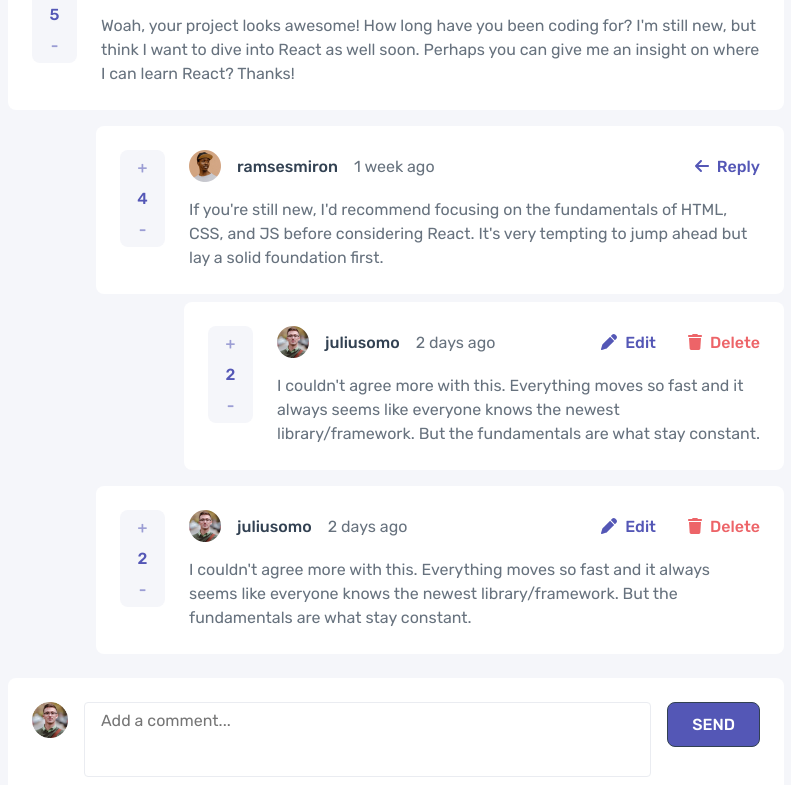
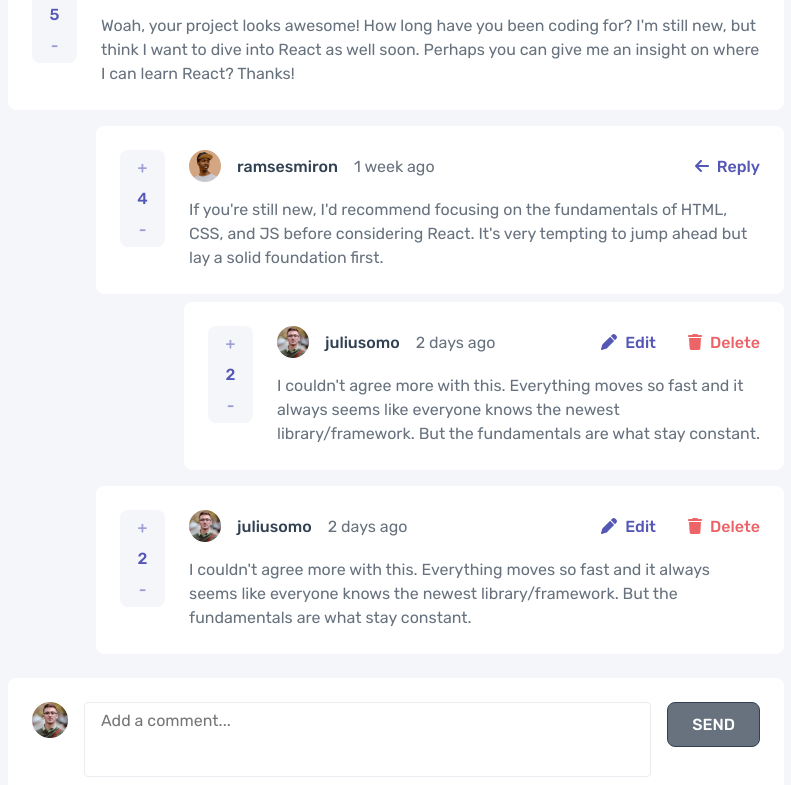
Before and after one commit to Dunkelhaiser/Interactive-Comment-Section, a React (Vite) app: page / in a window 1280 px wide. Shown: the part 490-1275 px from the top of the page, without its empty margins (244-1035 px from the left). Built offline with nearby package versions, Linux system fonts and the light colour scheme.

Commit message:
Added disabled button

```diff
--- a/src/components/Button/Button.module.scss
+++ b/src/components/Button/Button.module.scss
@@ -12,6 +12,15 @@
     --color-hover: var(--pale-red);
     --color-active: var(--dark-red);
     --color-border: var(--dark-red);
+}
+
+button[disabled] {
+    --color: var(--grayish-blue);
+    --color-hover: var(--grayish-blue);
+    --color-active: var(--grayish-blue);
+    --color-border: var(--dark-blue);
+
+    cursor: default;
 }
 
 .button {
--- a/src/components/Button/Button.tsx
+++ b/src/components/Button/Button.tsx
@@ -4,13 +4,14 @@ interface Props {
     title: string;
     look?: string;
     icon?: JSX.Element;
+    disabled?: boolean;
     color?: "primary" | "warning";
     onClick: () => void;
 }
 
-const Button: React.FC<Props> = ({ title, look = "solid", color = "primary", icon, onClick }) => {
+const Button: React.FC<Props> = ({ title, look = "solid", color = "primary", icon, onClick, disabled = false }) => {
     return (
-        <button type="button" className={`${ButtonStyles[look]} ${ButtonStyles[color]}`} onClick={onClick}>
+        <button type="button" className={`${ButtonStyles[look]} ${ButtonStyles[color]}`} onClick={onClick} disabled={disabled}>
             {icon}
             {title}
         </button>
--- a/src/components/CommentInput/CommentInput.tsx
+++ b/src/components/CommentInput/CommentInput.tsx
@@ -33,7 +33,7 @@ const CommentInput: React.FC<Props> = ({ onCommentSubmit, type = "Send" }) => {
         <CommentCard className={InputStyles.layout}>
             <img src={user?.avatar} alt="Avatar" className={InputStyles.avatar} />
             <textarea placeholder="Add a comment..." rows={3} value={text} onChange={(e) => setText(e.target.value)} />
-            <Button title={type} onClick={createComment} />
+            <Button title={type} onClick={createComment} disabled={!text.length} />
         </CommentCard>
     );
 };
```
